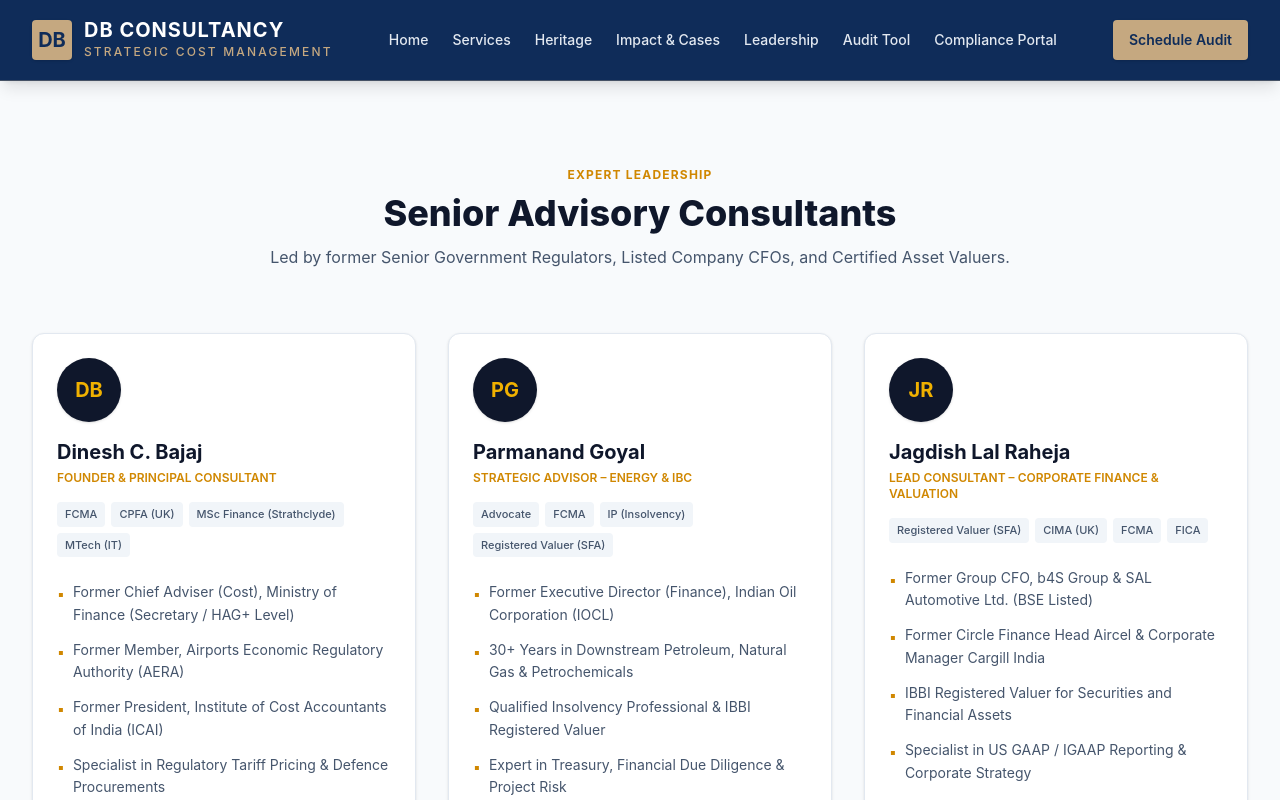
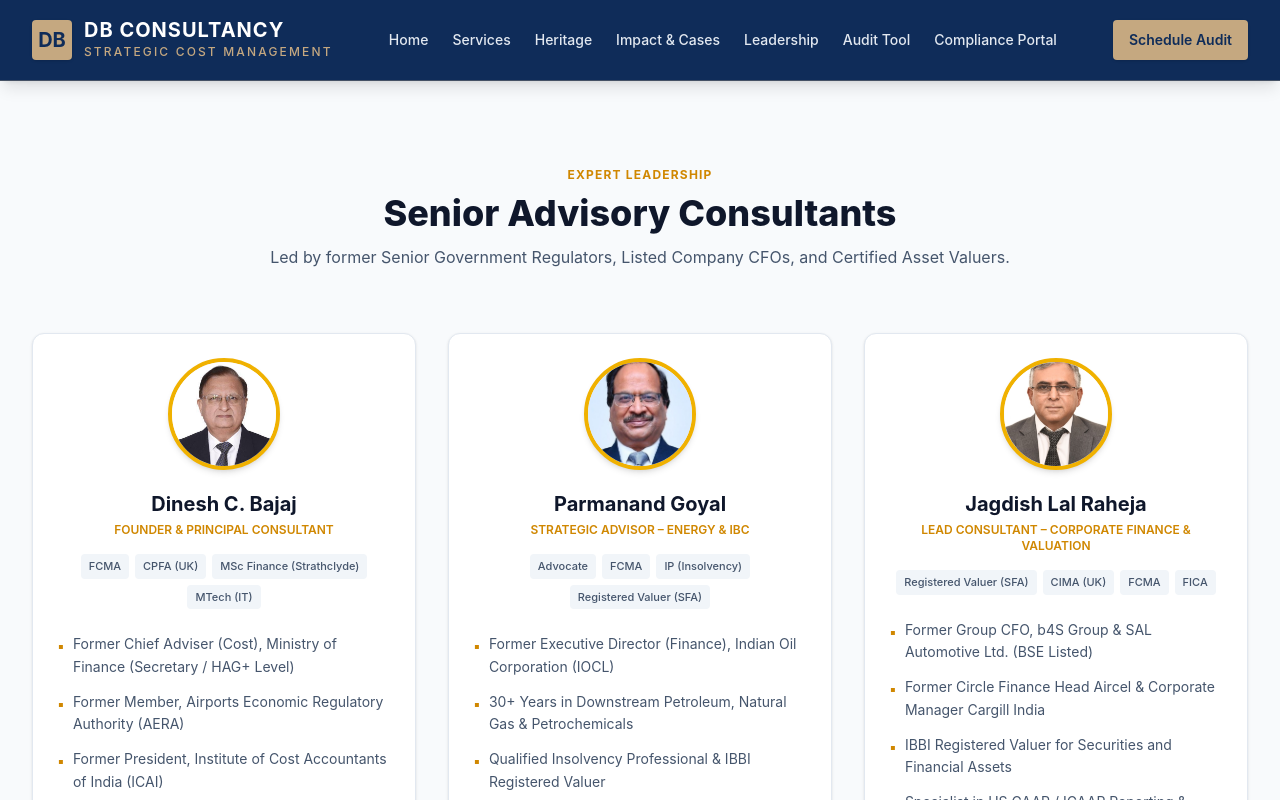
Before and after one commit to dbservices0816-cloud/DB-Consultancy, a React (Vite) app: page /leadership in a window 1280 px wide. Shown: the top 800 px of the page. Built offline with nearby package versions, Linux system fonts and the light colour scheme.

Commit message:
leader: Senior Advisory Consultants website for production

```diff
--- a/src/components/Leadership.jsx
+++ b/src/components/Leadership.jsx
@@ -1,9 +1,13 @@
 import React from "react";
+
+import DINESH from "../assets/dinesh-bajaj.jpeg";
+import Parmanand from "../assets/parmanand-goyal.jpeg";
+import Jagdish from "../assets/jagdish-raheja.jpeg";
 
 const Leadership = () => {
   const consultants = [
     {
-initials: "DB",
+      image: DINESH,
       name: "Dinesh C. Bajaj",
       role: "Founder & Principal Consultant",
       qualifications: [
@@ -19,8 +23,9 @@
         "Specialist in Regulatory Tariff Pricing & Defence Procurements",
       ],
     },
+
     {
-initials: "PG",
+      image: Parmanand,
       name: "Parmanand Goyal",
       role: "Strategic Advisor – Energy & IBC",
       qualifications: [
@@ -36,8 +41,9 @@
         "Expert in Treasury, Financial Due Diligence & Project Risk",
       ],
     },
+
     {
-initials: "JR",
+      image: Jagdish,
       name: "Jagdish Lal Raheja",
       role: "Lead Consultant – Corporate Finance & Valuation",
       qualifications: [
@@ -55,11 +61,12 @@
     },
   ];
 
-return ( <section
+  return (
+    <section
       id="directory"
       className="border-b border-slate-200 bg-slate-50 py-20"
- > <div className="mx-auto max-w-7xl px-4 sm:px-6 lg:px-8">
-
+    >
+      <div className="mx-auto max-w-7xl px-4 sm:px-6 lg:px-8">
 
         {/* Section Intro */}
         <div className="mx-auto mb-16 max-w-3xl text-center">
@@ -79,7 +86,6 @@
 
         {/* Consultant Cards */}
         <div className="grid grid-cols-1 gap-8 md:grid-cols-3">
-
           {consultants.map((consultant) => (
             <div
               key={consultant.name}
@@ -87,23 +93,29 @@
             >
               <div className="p-6">
 
-            {/* Initials */}
-            <div className="mb-4 flex h-16 w-16 items-center justify-center rounded-full bg-slate-900 text-xl font-bold text-yellow-500 shadow">
-              {consultant.initials}
+                {/* Profile Image */}
+                <div className="mb-5 flex justify-center">
+                  <div className="h-28 w-28 overflow-hidden rounded-full border-4 border-yellow-500 bg-slate-100 shadow-md">
+                    <img
+                      src={consultant.image}
+                      alt={consultant.name}
+                      className="h-full w-full object-cover"
+                    />
+                  </div>
                 </div>
 
                 {/* Name */}
-            <h3 className="text-xl font-bold text-slate-900">
+                <h3 className="text-center text-xl font-bold text-slate-900">
                   {consultant.name}
                 </h3>
 
                 {/* Role */}
-            <p className="mt-1 text-xs font-semibold uppercase text-yellow-600">
+                <p className="mt-1 text-center text-xs font-semibold uppercase text-yellow-600">
                   {consultant.role}
                 </p>
 
                 {/* Qualifications */}
-            <div className="mt-4 flex flex-wrap gap-1.5 text-[11px] font-medium text-slate-600">
+                <div className="mt-4 flex flex-wrap justify-center gap-1.5 text-[11px] font-medium text-slate-600">
                   {consultant.qualifications.map((qualification) => (
                     <span
                       key={qualification}
@@ -122,12 +134,10 @@
                       className="flex items-start gap-2 text-xs leading-relaxed text-slate-600 sm:text-sm"
                     >
                       <span className="mt-0.5 text-yellow-600">▪</span>
-
                       <span>{point}</span>
                     </li>
                   ))}
                 </ul>
-
               </div>
 
               {/* CTA */}
@@ -143,15 +153,12 @@
                   </span>
                 </a>
               </div>
+            </div>
+          ))}
+        </div>
 
       </div>
-      ))}
-
-    </div>
-  </div>
     </section>
-
-
   );
 };
 
```
Lines whose indentation alone changed are shown as unchanged.
